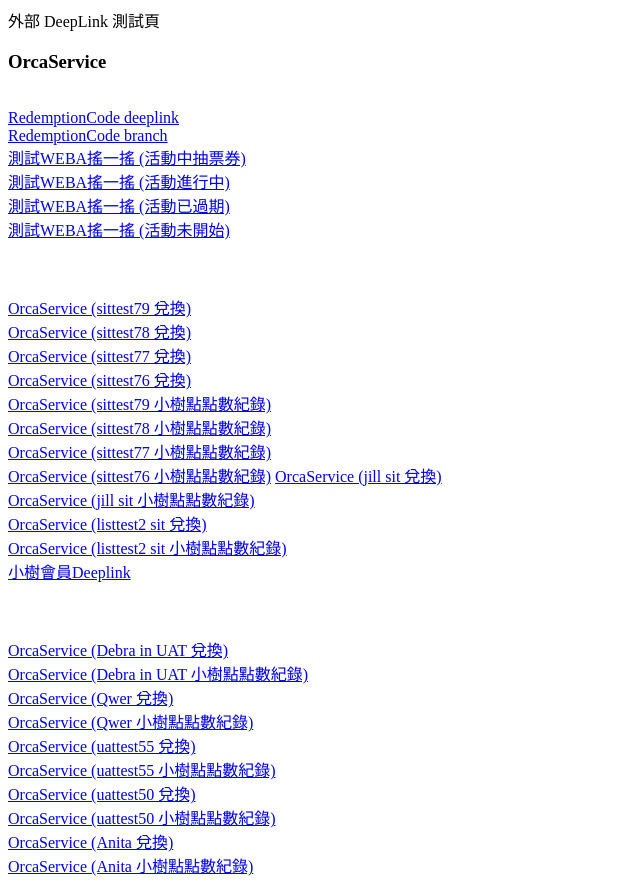
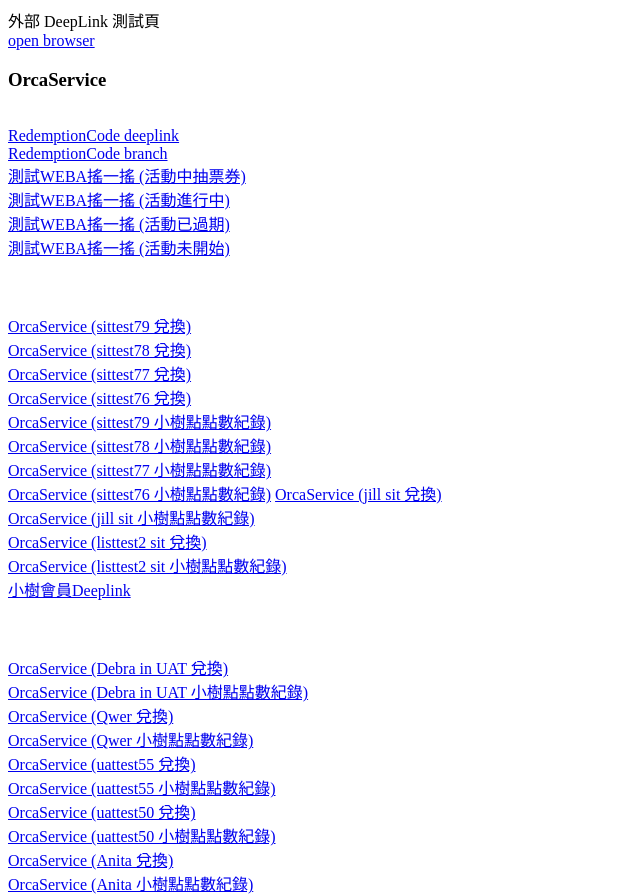
Before and after one commit to hl3hl3/TestMrDeeplink, a plain HTML site: page index.html in a window 1280 px wide. Shown: the top 896 px of the page, without its empty margins (0-640 px from the left). Drawn offline with Linux system fonts and the light colour scheme.

Commit message:
Update index.html

```diff
--- a/index.html
+++ b/index.html
@@ -6,6 +6,11 @@
 
 <body>
 外部 DeepLink 測試頁
+
+
+<br />
+<a href="https://www.google.com/?openbrowser=1" target="_blank" >open browser</a>
+
 
 
 <h3>OrcaService</h3>
```
